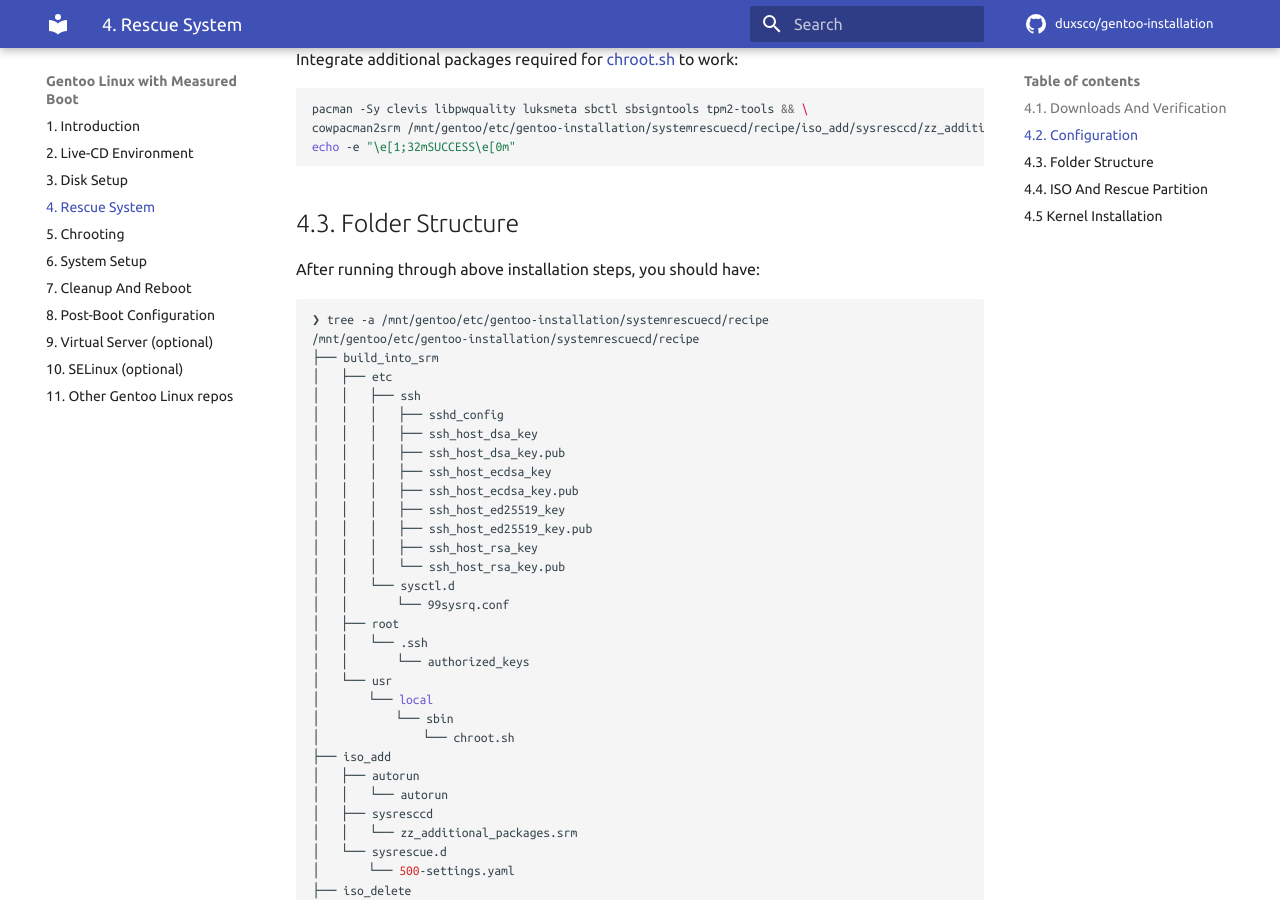
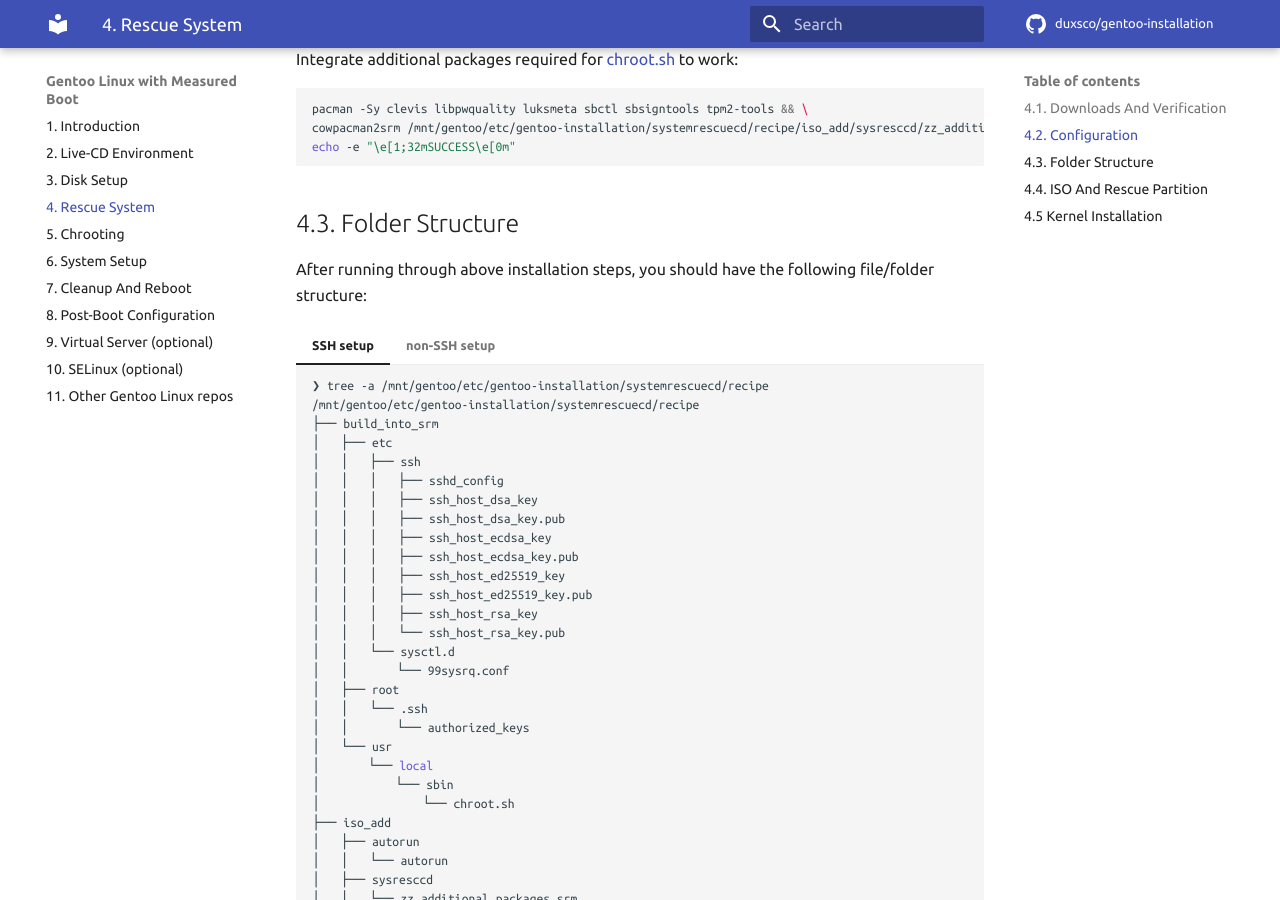
Before and after one commit to duxsco/gentoo-installation, an MkDocs documentation site: the page built from docs/rescue_system.md, in a window 1280 px wide and 900 px high, scrolled down 3256 px. Built offline with MkDocs 1.6.1 and Material for MkDocs 9.7.7, drawn with Linux system fonts in a browser that asks for light colours; comment, search, counter and statistics services are not loaded; part of the change alters nothing that is shown.

Commit message:
Add tree example for non-SSH setup of SystemRescueCD system

````diff
--- a/docs/rescue_system.md
+++ b/docs/rescue_system.md
@@ -172,44 +172,72 @@ echo -e "\e[1;32mSUCCESS\e[0m"
 
 ## 4.3. Folder Structure
 
-After running through above installation steps, you should have:
+After running through above installation steps, you should have the following file/folder structure:
 
-```shell
-❯ tree -a /mnt/gentoo/etc/gentoo-installation/systemrescuecd/recipe
-/mnt/gentoo/etc/gentoo-installation/systemrescuecd/recipe
-├── build_into_srm
-│   ├── etc
-│   │   ├── ssh
-│   │   │   ├── sshd_config
-│   │   │   ├── ssh_host_dsa_key
-│   │   │   ├── ssh_host_dsa_key.pub
-│   │   │   ├── ssh_host_ecdsa_key
-│   │   │   ├── ssh_host_ecdsa_key.pub
-│   │   │   ├── ssh_host_ed25519_key
-│   │   │   ├── ssh_host_ed25519_key.pub
-│   │   │   ├── ssh_host_rsa_key
-│   │   │   └── ssh_host_rsa_key.pub
-│   │   └── sysctl.d
-│   │       └── 99sysrq.conf
-│   ├── root
-│   │   └── .ssh
-│   │       └── authorized_keys
-│   └── usr
-│       └── local
-│           └── sbin
-│               └── chroot.sh
-├── iso_add
-│   ├── autorun
-│   │   └── autorun
-│   ├── sysresccd
-│   │   └── zz_additional_packages.srm
-│   └── sysrescue.d
-│       └── 500-settings.yaml
-├── iso_delete
-└── iso_patch_and_script
+=== "SSH setup"
 
-15 directories, 15 files
-```
+    ```shell
+    ❯ tree -a /mnt/gentoo/etc/gentoo-installation/systemrescuecd/recipe
+    /mnt/gentoo/etc/gentoo-installation/systemrescuecd/recipe
+    ├── build_into_srm
+    │   ├── etc
+    │   │   ├── ssh
+    │   │   │   ├── sshd_config
+    │   │   │   ├── ssh_host_dsa_key
+    │   │   │   ├── ssh_host_dsa_key.pub
+    │   │   │   ├── ssh_host_ecdsa_key
+    │   │   │   ├── ssh_host_ecdsa_key.pub
+    │   │   │   ├── ssh_host_ed25519_key
+    │   │   │   ├── ssh_host_ed25519_key.pub
+    │   │   │   ├── ssh_host_rsa_key
+    │   │   │   └── ssh_host_rsa_key.pub
+    │   │   └── sysctl.d
+    │   │       └── 99sysrq.conf
+    │   ├── root
+    │   │   └── .ssh
+    │   │       └── authorized_keys
+    │   └── usr
+    │       └── local
+    │           └── sbin
+    │               └── chroot.sh
+    ├── iso_add
+    │   ├── autorun
+    │   │   └── autorun
+    │   ├── sysresccd
+    │   │   └── zz_additional_packages.srm
+    │   └── sysrescue.d
+    │       └── 500-settings.yaml
+    ├── iso_delete
+    └── iso_patch_and_script
+
+    15 directories, 15 files
+    ```
+
+=== "non-SSH setup"
+
+    ```shell
+    ❯ tree -a /mnt/gentoo/etc/gentoo-installation/systemrescuecd/recipe
+    /mnt/gentoo/etc/gentoo-installation/systemrescuecd/recipe
+    ├── build_into_srm
+    │   ├── etc
+    │   │   └── sysctl.d
+    │   │       └── 99sysrq.conf
+    │   └── usr
+    │       └── local
+    │           └── sbin
+    │               └── chroot.sh
+    ├── iso_add
+    │   ├── autorun
+    │   │   └── autorun
+    │   ├── sysresccd
+    │   │   └── zz_additional_packages.srm
+    │   └── sysrescue.d
+    │       └── 500-settings.yaml
+    ├── iso_delete
+    └── iso_patch_and_script
+
+    12 directories, 5 files
+    ```
 
 ## 4.4. ISO And Rescue Partition
 
````
